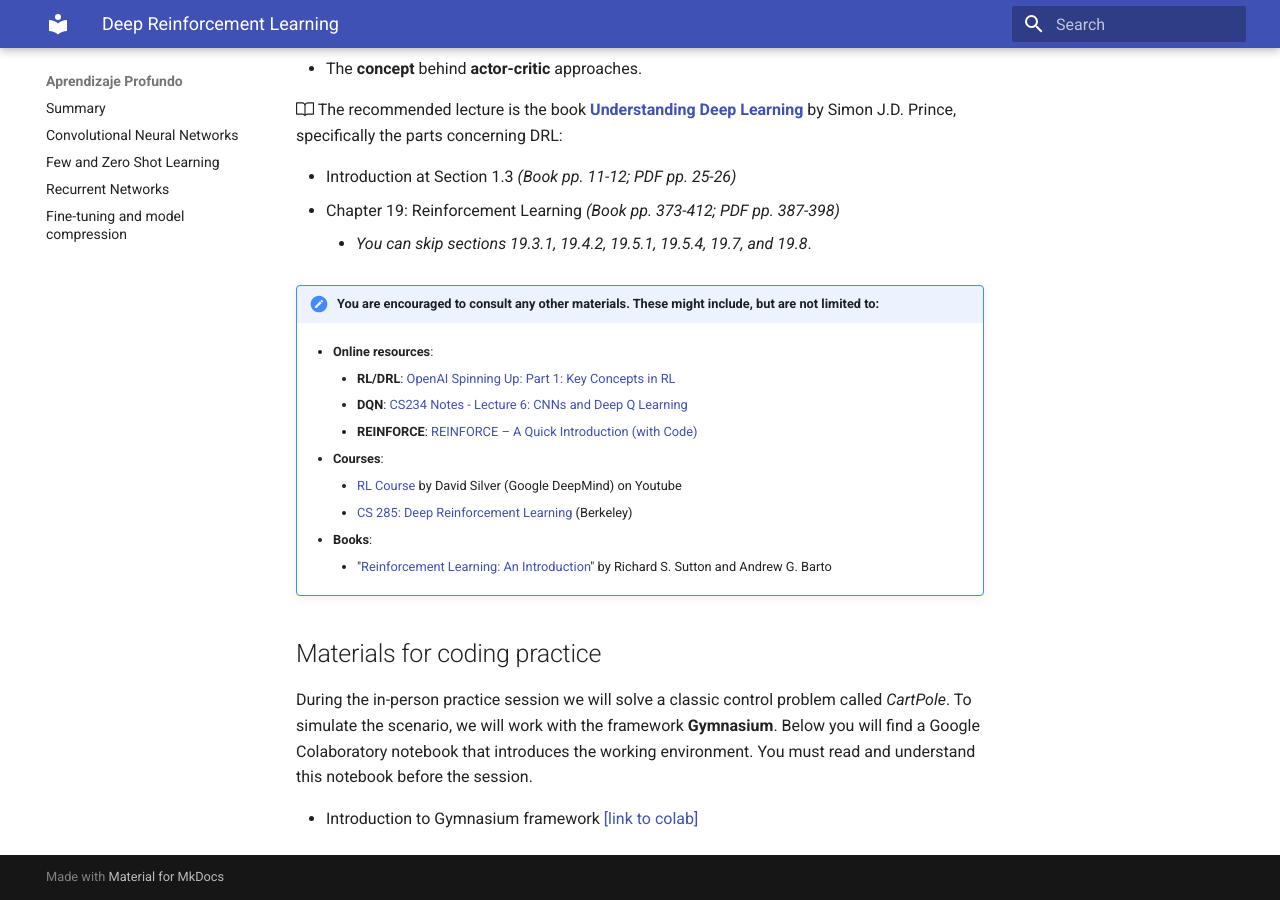
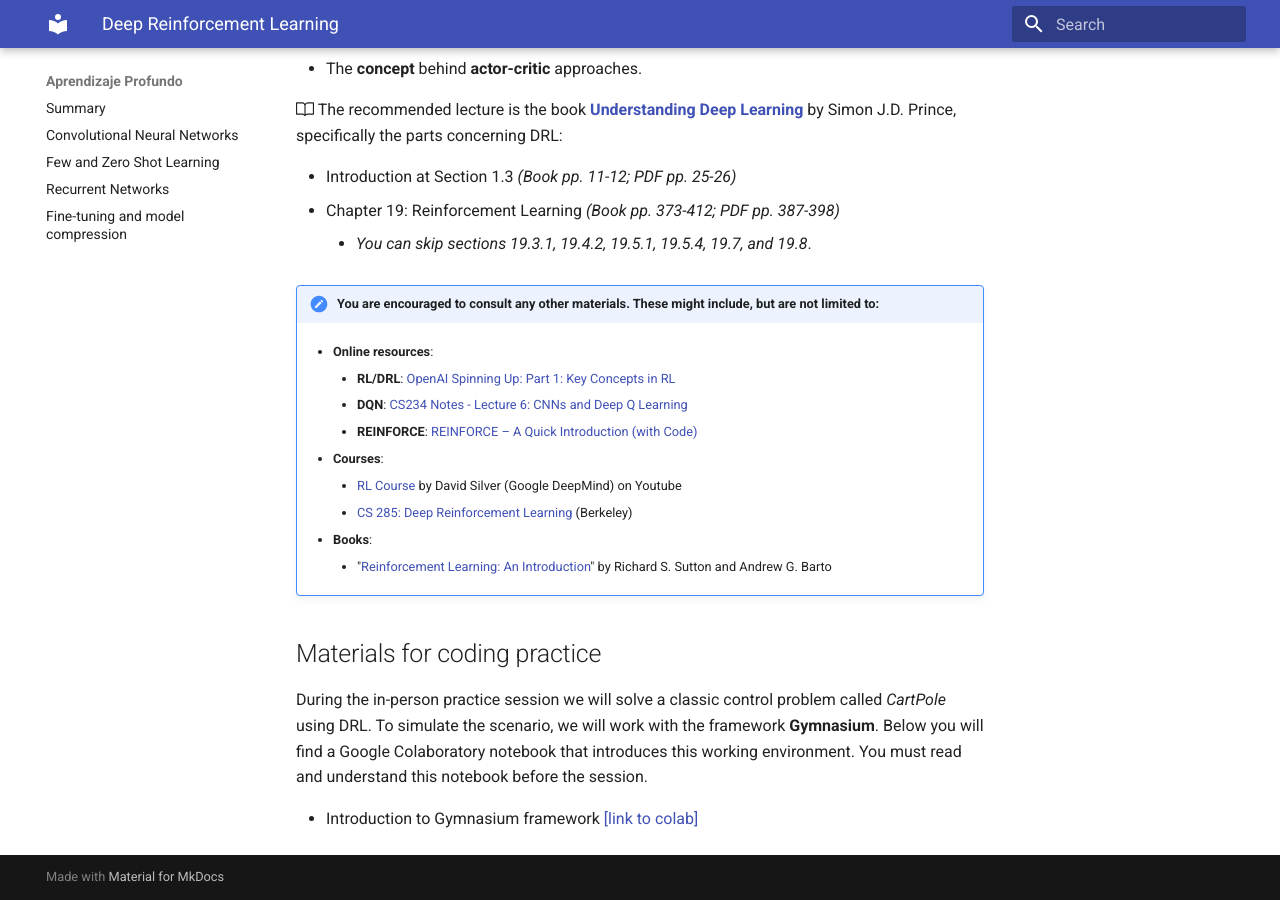
Before and after one commit to pertusa/ap, an MkDocs documentation site: the page built from docs/drl.md, in a window 1280 px wide and 900 px high, scrolled down 2649 px. Built offline with MkDocs 1.6.1 and Material for MkDocs 9.7.7, drawn with Linux system fonts in a browser that asks for light colours; some of the changed text lies outside the part shown.

Commit message:
Minor edit

```diff
--- a/docs/drl.md
+++ b/docs/drl.md
@@ -90,6 +90,6 @@ Now is the time to delve into certain aspects of DRL before the in-person class.
 
 ## Materials for coding practice
 
-During the in-person practice session we will solve a classic control problem called *CartPole*. To simulate the scenario, we will work with the framework **Gymnasium**. Below you will find a Google Colaboratory notebook that introduces the working environment. You must read and understand this notebook before the session.
+During the in-person practice session we will solve a classic control problem called *CartPole* using DRL. To simulate the scenario, we will work with the framework **Gymnasium**. Below you will find a Google Colaboratory notebook that introduces this working environment. You must read and understand this notebook before the session.
 
 - Introduction to Gymnasium framework [[link to colab]](https://colab.research.google.com/drive/1ETiv5bo6db5F0xa3QkH9q_m01jLL0Rkm?usp=sharing)
```
Also changed, not shown: other parts of docs/drl.md (+1 -1 lines).
